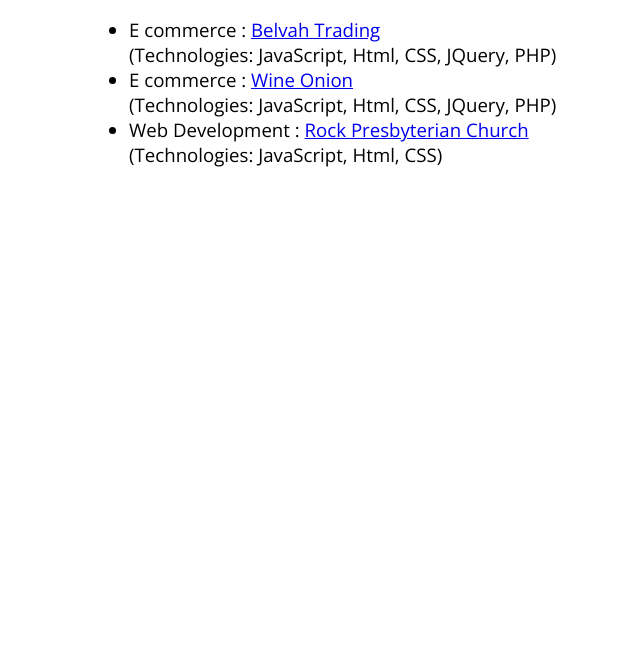
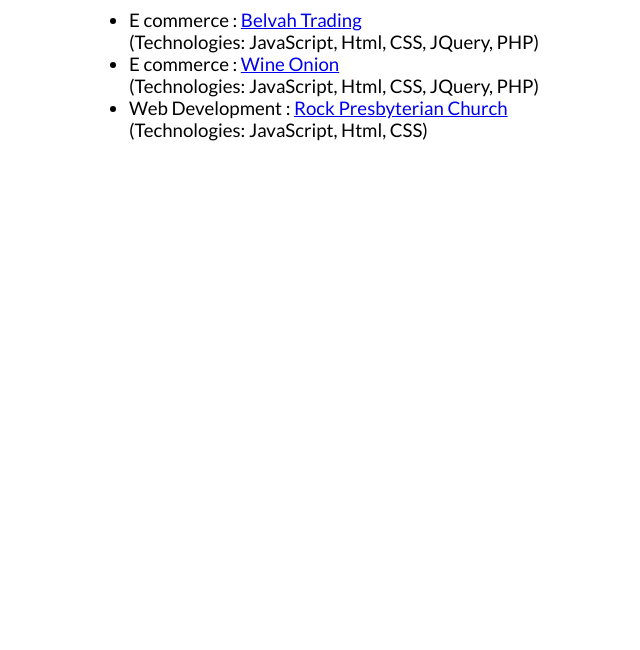
Before and after one commit to guinevere19/guinevere19.github.io, a plain HTML site: page index.html in a window 1280 px wide. Shown: the part 150-800 px from the top of the page, without its empty margins (11-651 px from the left). Drawn offline with nearby package versions, Linux system fonts and the light colour scheme.

Commit message:
Update index.html

```diff
--- a/index.html
+++ b/index.html
@@ -1,10 +1,10 @@
 <html>
   <head>
     <title>Jinhee Yang's GitHub: Portfolio</title>
-    <link href='http://fonts.googleapis.com/css?family=Open+Sans' rel='stylesheet' type='text/css'>
+    <link href='http://fonts.googleapis.com/css?family=Lato' rel='stylesheet' type='text/css'>
     <style>
       body{
-        font-family: 'Open Sans', sans-serif;;
+        font-family: 'Lato', sans-serif;
       }
       li{
         font-size:14pt;
```
